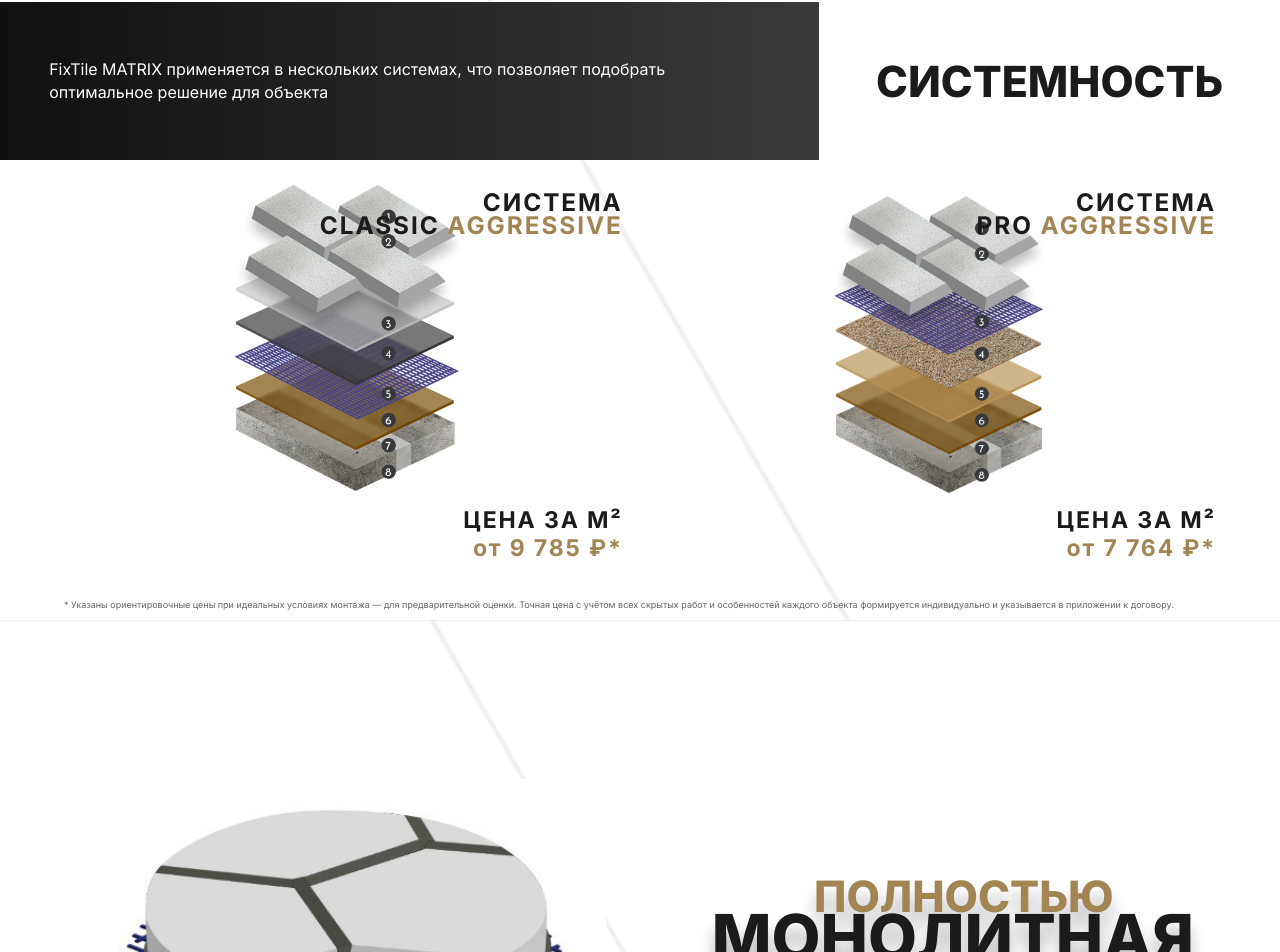
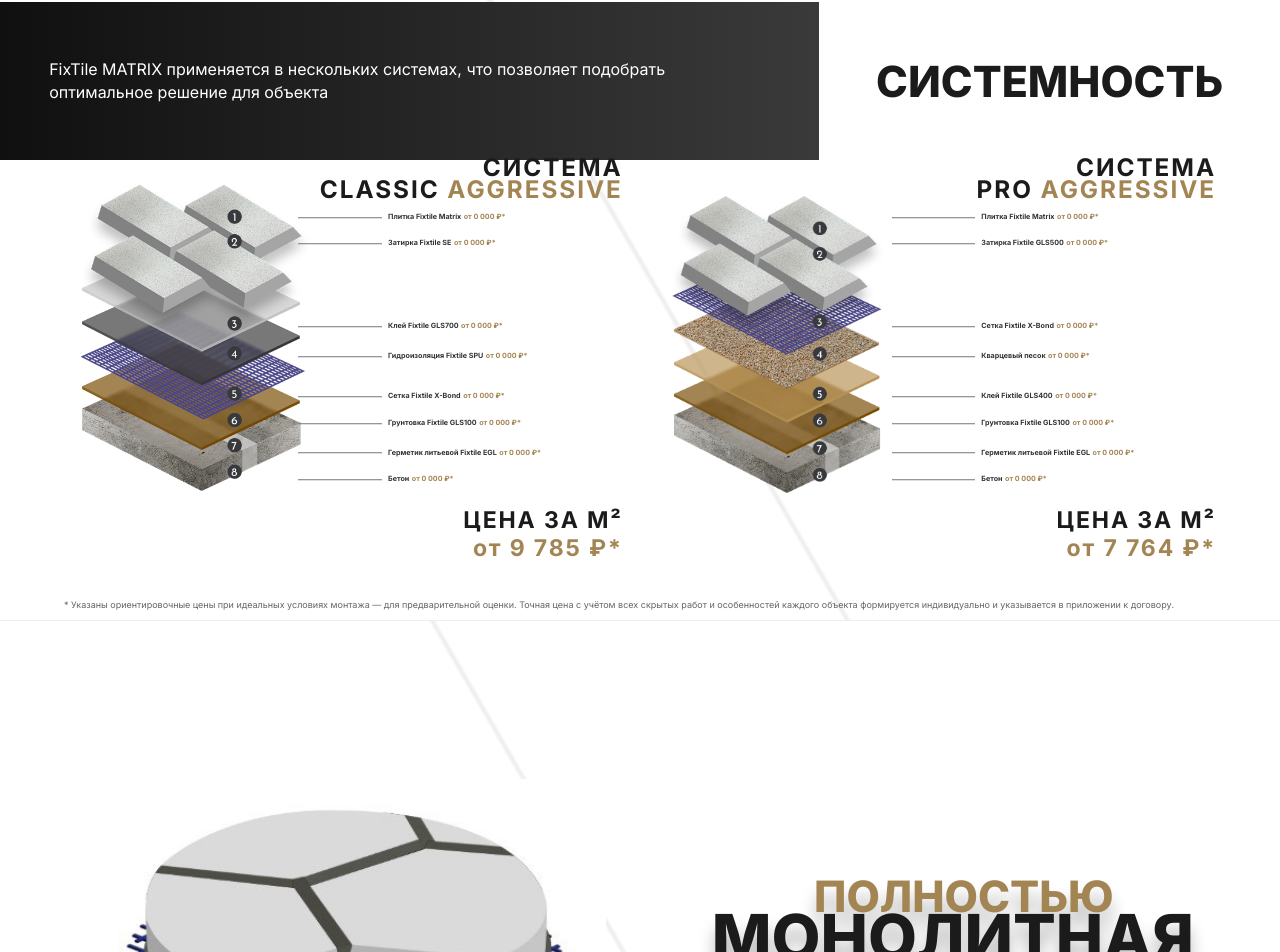
Before and after one commit to PSL-Polymer-System-Labs/fixtile-matrix-site, a React (Vite) app: page / in a window 1280 px wide. Shown: the part 5139-6091 px from the top of the page. Built offline with nearby package versions, Linux system fonts and the light colour scheme.

Commit message:
Add priced callouts for system layers

```diff
--- a/src/main.tsx
+++ b/src/main.tsx
@@ -59,6 +59,41 @@
   ["parking", "паркинги"],
   ["warehouse", "склады"],
 ];
+
+const classicLayers = [
+  "Плитка Fixtile Matrix",
+  "Затирка Fixtile SE",
+  "Клей Fixtile GLS700",
+  "Гидроизоляция Fixtile SPU",
+  "Сетка Fixtile X-Bond",
+  "Грунтовка Fixtile GLS100",
+  "Герметик литьевой Fixtile EGL",
+  "Бетон",
+];
+
+const proLayers = [
+  "Плитка Fixtile Matrix",
+  "Затирка Fixtile GLS500",
+  "Сетка Fixtile X-Bond",
+  "Кварцевый песок",
+  "Клей Fixtile GLS400",
+  "Грунтовка Fixtile GLS100",
+  "Герметик литьевой Fixtile EGL",
+  "Бетон",
+];
+
+const layerPositions = [15, 23, 48, 57, 69, 77, 86, 94];
+
+function SystemLayers({ image, alt, layers }: { image: string; alt: string; layers: string[] }) {
+  return <div className="system-stack">
+    <img src={image} alt={alt}/>
+    <ol className="layer-callouts">
+      {layers.map((name, index) => <li key={name} style={{"--layer-y": `${layerPositions[index]}%`} as React.CSSProperties}>
+        <span>{name}</span><em>от 0 000 ₽*</em>
+      </li>)}
+    </ol>
+  </div>;
+}
 
 function ApplicationIcon({ kind }: { kind: string }) {
   const common = { fill: "none", stroke: "currentColor", strokeWidth: 2, strokeLinecap: "round" as const, strokeLinejoin: "round" as const };
@@ -137,7 +172,10 @@
 
     <section className="scene systems-scene" data-node-id="22:113">
       <div className="split-head"><p>FixTile MATRIX применяется в нескольких системах, что позволяет подобрать оптимальное решение для объекта</p><h2>СИСТЕМНОСТЬ</h2></div>
-      <div className="systems"><article><h3>СИСТЕМА<br/>CLASSIC <em>AGGRESSIVE</em></h3><img src={`${A}edit-system-classic.png`} alt="Система Classic Aggressive"/><b>ЦЕНА ЗА М² <em>от 9 785 ₽*</em></b></article><article><h3>СИСТЕМА<br/>PRO <em>AGGRESSIVE</em></h3><img src={`${A}edit-system-pro.png`} alt="Система Pro Aggressive"/><b>ЦЕНА ЗА М² <em>от 7 764 ₽*</em></b></article></div>
+      <div className="systems">
+        <article><h3>СИСТЕМА<br/>CLASSIC <em>AGGRESSIVE</em></h3><SystemLayers image={`${A}edit-system-classic.png`} alt="Слои системы Classic Aggressive" layers={classicLayers}/><b>ЦЕНА ЗА М² <em>от 9 785 ₽*</em></b></article>
+        <article><h3>СИСТЕМА<br/>PRO <em>AGGRESSIVE</em></h3><SystemLayers image={`${A}edit-system-pro.png`} alt="Слои системы Pro Aggressive" layers={proLayers}/><b>ЦЕНА ЗА М² <em>от 7 764 ₽*</em></b></article>
+      </div>
       <p className="systems-price-note">* Указаны ориентировочные цены при идеальных условиях монтажа — для предварительной оценки. Точная цена с учётом всех скрытых работ и особенностей каждого объекта формируется индивидуально и указывается в приложении к договору.</p>
     </section>
 
```
Also changed, not shown: src/styles.css.
